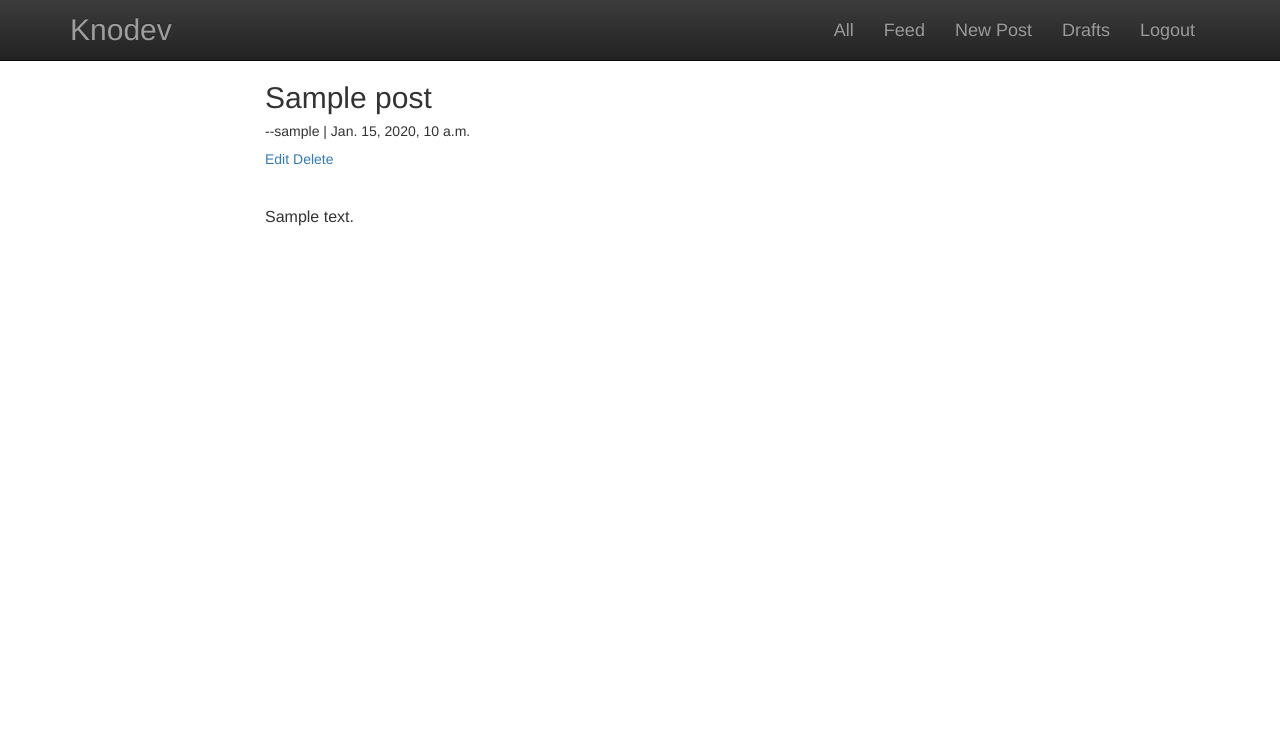
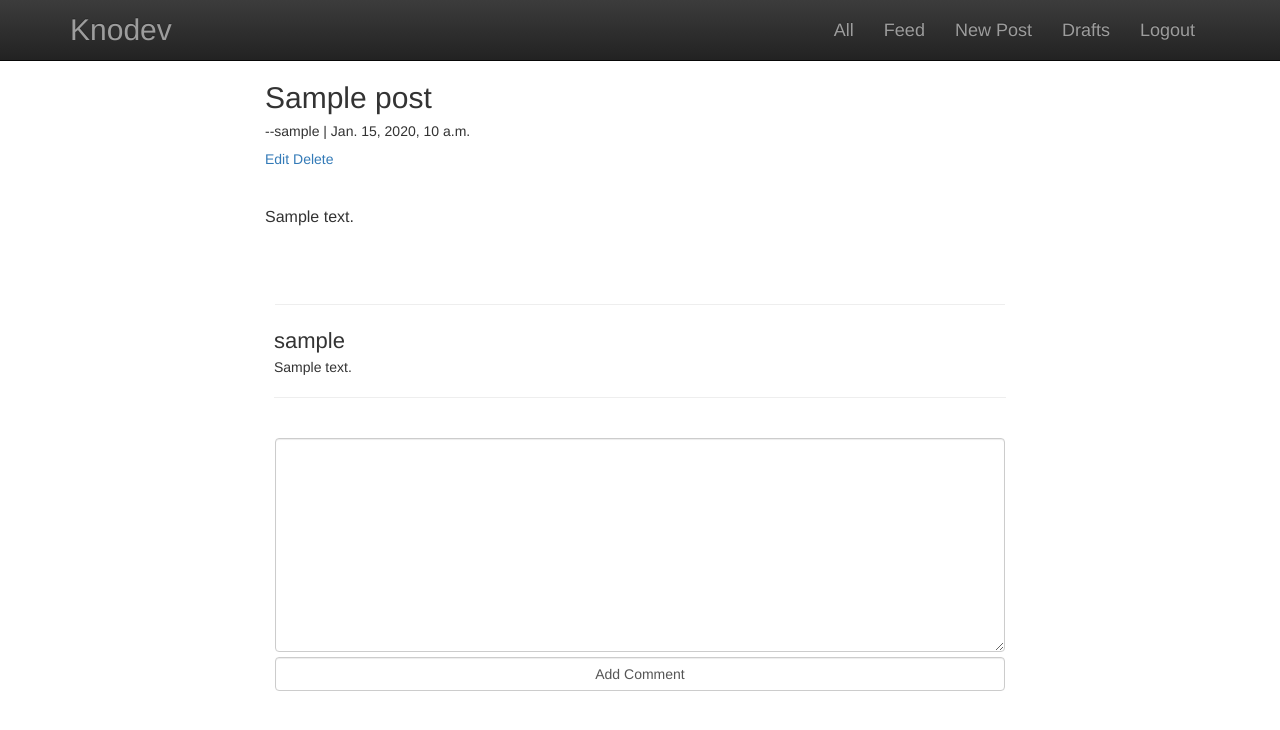
Before and after one commit to krishnanunnir/ezhuth.in, a Django app: page /view/1/ in a window 1280 px wide. Shown: the top 730 px of the page. Run offline with Django 3.2, Linux system fonts and the light colour scheme; a user stored in the database is signed in; tables that the repository leaves empty hold one stand-in row (values such as "Sample post"); parts of the project's set-up code (start-up, migrations or seed data) failed here and were passed over; some libraries are stand-ins or nearby versions.

Commit message:
(feature) Added comments to the posts

```diff
--- a/feed/admin.py
+++ b/feed/admin.py
@@ -1,5 +1,6 @@
 from django.contrib import admin
-from feed.models import Post
+from feed.models import Post, Comment
 
 # Register your models here.
 admin.site.register(Post)
+admin.site.register(Comment)
--- a/feed/forms.py
+++ b/feed/forms.py
@@ -1,5 +1,5 @@
 from django import forms
-from .models import Post
+from .models import Post,Comment
 
 class AddPostForm(forms.ModelForm):
     class Meta:
@@ -10,3 +10,13 @@ class AddPostForm(forms.ModelForm):
         super(AddPostForm, self).__init__(*args, **kwargs)
         for visible in self.visible_fields():
             visible.field.widget.attrs['class'] = 'form-control'
+
+class AddCommentForm(forms.ModelForm):
+    class Meta:
+        model = Comment
+        fields = ('content',)
+
+    def __init__(self, *args, **kwargs):
+        super(AddCommentForm, self).__init__(*args, **kwargs)
+        for visible in self.visible_fields():
+            visible.field.widget.attrs['class'] = 'form-control'
--- a/feed/models.py
+++ b/feed/models.py
@@ -11,7 +11,7 @@ STATUS = (
 class Post(models.Model):
     title = models.CharField(max_length= 255)
     slug = models.SlugField(max_length= 255, unique= True)
-    author = models.ForeignKey(User, on_delete= models.SET_NULL, null= True)
+    author = models.ForeignKey(User, on_delete= models.SET("[deleted]"), null= True)
     description = models.CharField(max_length= 510,default=  "No description provided")
     content = RichTextField()
     status = models.IntegerField(choices= STATUS, default= 0)
@@ -27,3 +27,12 @@ class Post(models.Model):
 
     def __str__(self):
         return self.title;
+
+class Comment(models.Model):
+    author = models.ForeignKey(User, on_delete= models.SET("[deleted]"), null= True)
+    content = RichTextField()
+    post = models.ForeignKey(Post, on_delete= models.CASCADE, null= True)
+    created_on = models.DateTimeField(auto_now_add= True)
+    updated_on = models.DateTimeField(auto_now= True)
+    def __str__(self):
+        return self.content + ".... " ;
--- a/feed/static/css/content.css
+++ b/feed/static/css/content.css
@@ -9,3 +9,21 @@
     font-size: 14px;
     margin-top: 15px;
 }
+.comment{
+    padding-left: 24px;
+    padding-right: 24px;
+}
+
+.comment-author{
+    font-family: Helvetica, Courier, monospace;
+    font-size: 22px;
+}
+
+.comment-content{
+    font-family:  Helvetica, sans-serif;
+    font-size: 14px;
+    padding-top: 10px;
+}
+.submit-comment {
+    margin-top: 5px;
+}
--- /dev/null
+++ b/feed/templates/feed/comments.html
@@ -0,0 +1,27 @@
+
+    <div class="col-md-8 col-md-offset-2">
+        <hr>
+    </div>
+    {% for comment in comments %}
+        <div class="row">
+            <div class="col-md-8 col-md-offset-2 comment">
+            <span class="comment-author">
+                {{ comment.author }}
+            </span>
+            <br>
+            <span class="comment-content">
+                {{ comment.content | safe }}
+            </span>
+            <hr>
+            </div>
+        </div>
+    {% endfor %}
+    <br>
+    <div class="col-md-8 col-md-offset-2">
+        <form action="" method="POST">
+        {% csrf_token %}
+        {{ form.media }}
+        {{form.content}}
+        <input type="submit" value="Add Comment" class="form-control submit-comment">
+    </div>
+</div>
--- a/feed/templates/feed/view_post.html
+++ b/feed/templates/feed/view_post.html
@@ -4,8 +4,10 @@
 {% block content %}
 <link rel='stylesheet' href="{% static 'css/content.css' %}">
 <div class="container">
-    <div class="col-md-8 col-md-offset-2">
-        {% include "message.html" %}
+    <div class="row">
+        <div class="col-md-8 col-md-offset-2">
+            {% include "message.html" %}
+        </div>
     </div>
     <div class="row">
         <div class="col-md-8 col-md-offset-2">
@@ -17,8 +19,9 @@
             {% endif %}
             <div class="content">
                 <p> {{ post.content | safe }}</p><br><br>
-            </div
+            </div>
         </div>
     </div>
+    {% include "feed/comments.html" %}
 </div>
 {% endblock %}
--- a/feed/urls.py
+++ b/feed/urls.py
@@ -10,4 +10,5 @@ urlpatterns = [
     path('edit/<int:post_id>', views.edit_post, name= 'edit_post'),
     path('delete/<int:post_id>/', views.delete_post, name= 'delete_post'),
     path('drafts/',views.view_drafts, name= 'view_drafts'),
+    path('comments/<int:post_id>/',views.render_comment, name= 'render_comment'),
 ]
--- a/feed/views.py
+++ b/feed/views.py
@@ -8,8 +8,8 @@ from django.contrib import messages
 from django.core.exceptions import ObjectDoesNotExist
 from django.db.models import Q
 
-from .models import Post
-from .forms import AddPostForm
+from .models import Post,Comment
+from .forms import AddPostForm,AddCommentForm
 from .redirects import *
 
 # Create your views here.
@@ -63,9 +63,18 @@ def edit_post(request, post_id, template_name= "feed/edit_post.html"):
 
 @login_required
 def view_post(request, post_id, template_name= "feed/view_post.html"):
+    comments = Comment.objects.filter(post= post_id)
+    form = AddCommentForm()
     post = get_object_or_404(Post, Q(id= post_id), Q(author= request.user) | Q(status= 1)) # Makes a post visible if you are the owner or if the post status is set to published
+    if request.method=="POST":
+        form = AddCommentForm(request.POST)
+        if form.is_valid():
+            content = form.cleaned_data.get('content')
+            messages.info(request, 'Comment added for')
+            Comment(author= request.user,content= content,post= post).save()
+            return HttpResponseRedirect('/view/' + str(post_id))
     modify_status = post.author==request.user
-    template_data = {'post': post,'modify_status': modify_status}
+    template_data = {'post': post,'modify_status': modify_status,'comments':comments,'form':form}
     return render(request, template_name, template_data)
 
 
@@ -108,3 +117,18 @@ def view_drafts(request, template_name= "feed/view_posts.html"):
         messages.info(request, "No content to display")
     template_data = {'posts': posts}
     return render(request, template_name, template_data)
+
+@login_required
+def render_comment( request, post_id, template_name= "feed/comments.html"):
+    comments = Comment.objects.filter(post= post_id)
+    form = AddCommentForm()
+    post =  get_object_or_404(Post, id= post_id, status= 1)
+    if request.method=="POST":
+        form = AddCommentForm(request.POST)
+        if form.is_valid():
+            content = form.cleaned_data.get('content')
+            messages.info(request, 'Comment added for')
+            Comment(author= request.user,content= content,post= post).save()
+            return HttpResponseRedirect('/view/' + str(post_id))
+    template_data = {'comments': comments, 'form': form}
+    return render(request,template_name,template_data)
```
Also changed, not shown: feed/migrations/0004_auto_20200220_1941.py (added), feed/migrations/0005_auto_20200220_1943.py (added), feed/migrations/0006_auto_20200223_0737.py (added).
